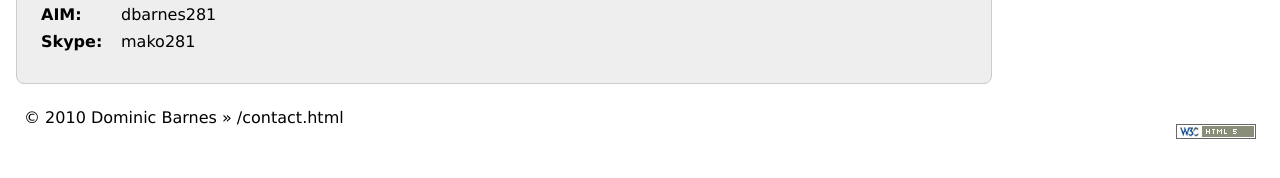
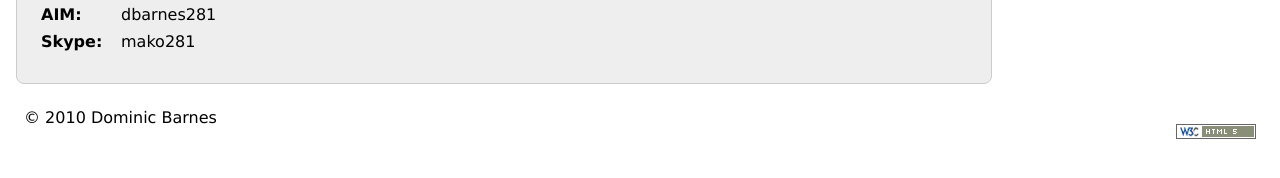
Before and after one commit to dominicbarnes/dominicbarnes.github.com, a Jekyll site: the page built from contact.html, in a window 1280 px wide. Shown: the part 461-639 px from the top of the page. Built offline with Jekyll 4.4.1, drawn with Linux system fonts in a browser that asks for light colours; Markdown is read by kramdown in place of the engine named in the settings; some of the changed lines change nothing that is shown.

Commit message:
remove debug

```diff
--- a/_layouts/default.html
+++ b/_layouts/default.html
@@ -52,7 +52,7 @@
 </section>
 
 <footer>
-	&copy; 2010 Dominic Barnes &raquo; {{ page.url }}
+	&copy; 2010 Dominic Barnes
 
 	<ul id="badges">
 		<li><a href="http://validator.w3.org/check?uri=referer"><img src="/img/w3c-html5.png" alt="Valid HTML5" title="W3C Validation passed for HTML5 (Experimental)" height="15" width="80" /></a></li>
```
